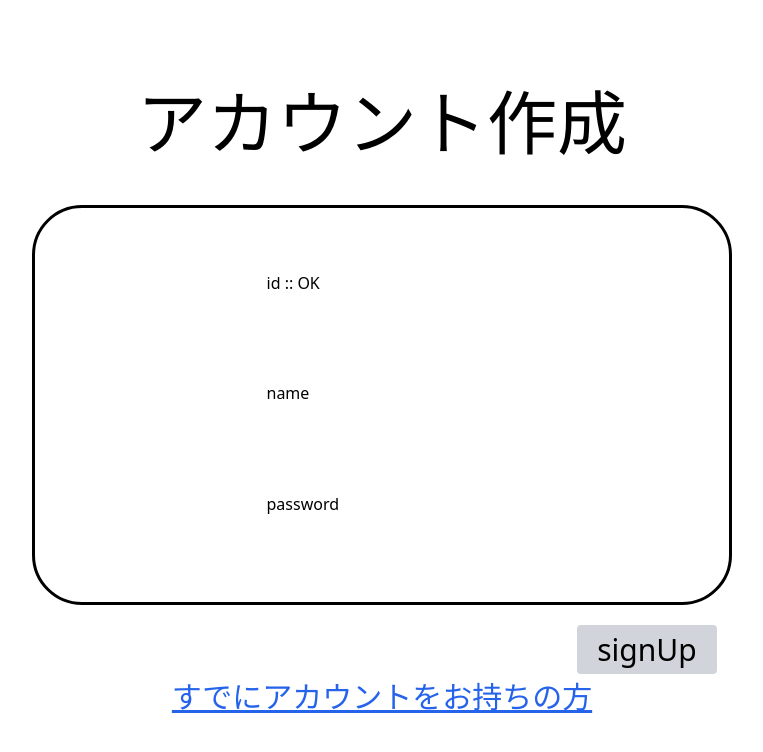
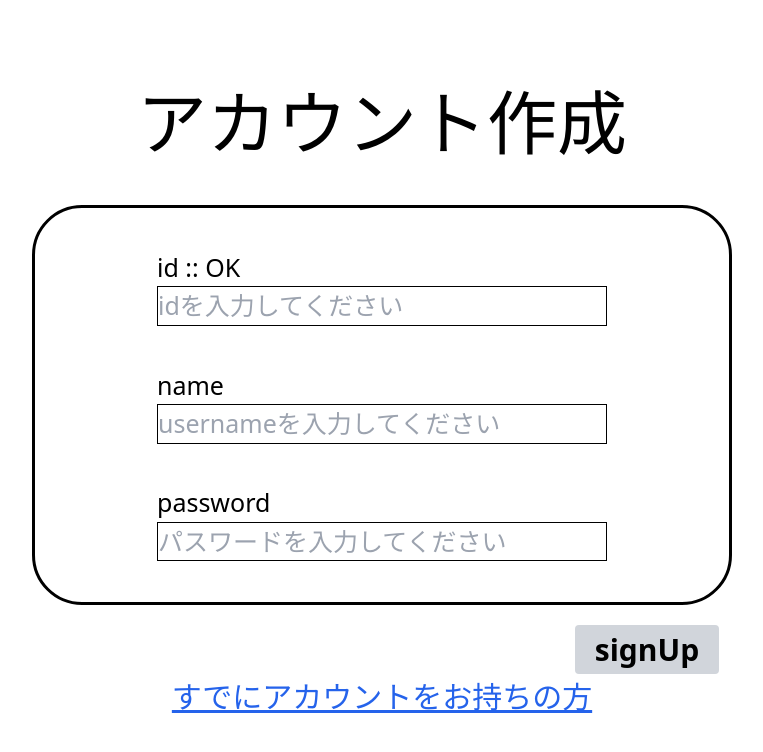
Before and after one commit to scla-sagauniv/ebifurai, a Next.js app: page /signUp in a window 1280 px wide. Shown: the top 752 px of the page, without its empty margins (258-1021 px from the left). Built offline with nearby package versions, Linux system fonts and the light colour scheme.

Commit message:
signUp画面のデザインを少し修正

```diff
--- a/src/components/SignUp/signup.tsx
+++ b/src/components/SignUp/signup.tsx
@@ -21,37 +21,42 @@ export default function SignUp2() {
         <div className="flex flex-col justify-center items-center">
             <div className="mt-[70px] text-[70px]">アカウント作成</div>
             <div className="flex flex-col justify-evenly items-center border-[3px] border-black rounded-[50px] w-[700px] h-[400px] mt-[30px]">
-                <div>
+                <div className="text-[25px]">
                     <p>
                         id :: <span>{idExists ? "already used" : "OK"}</span>
                     </p>
                     <input
                     type="text"
                     value={id}
+                    placeholder="idを入力してください"
                     onChange={(event) => setId(event.target.value)}
+                    className="border border-black w-[450px]"
                     />
                 </div>
-                <div>
+                <div className="text-[25px]">
                     <p>name</p>
                     <input
                     type="text"
                     value={name}
+                    placeholder="usernameを入力してください"
                     onChange={(event) => setName(event.target.value)}
+                    className="border border-black w-[450px]"
                     />
                 </div>
-                <div>
+                <div className="text-[25px]">
                     <p>password</p>
                     <input
                     type="text"
                     value={password}
+                    placeholder="パスワードを入力してください"
                     onChange={(event) => setPassword(event.target.value)}
+                    className="border border-black w-[450px]"
                     />
                 </div>
             </div>
             <button
-                // style={{ backgroundColor: "blue", marginRight: "10px" }}
                 onClick={signUp}
-                className="bg-gray-300 hover:bg-gray-200 ml-[530px] mt-[20px] text-[30px] px-[20px] py-[2px] rounded"
+                className="bg-gray-300 hover:bg-gray-200 ml-[530px] mt-[20px] text-[30px] px-[20px] py-[2px] rounded font-bold"
             >
                 signUp
             </button>
```
